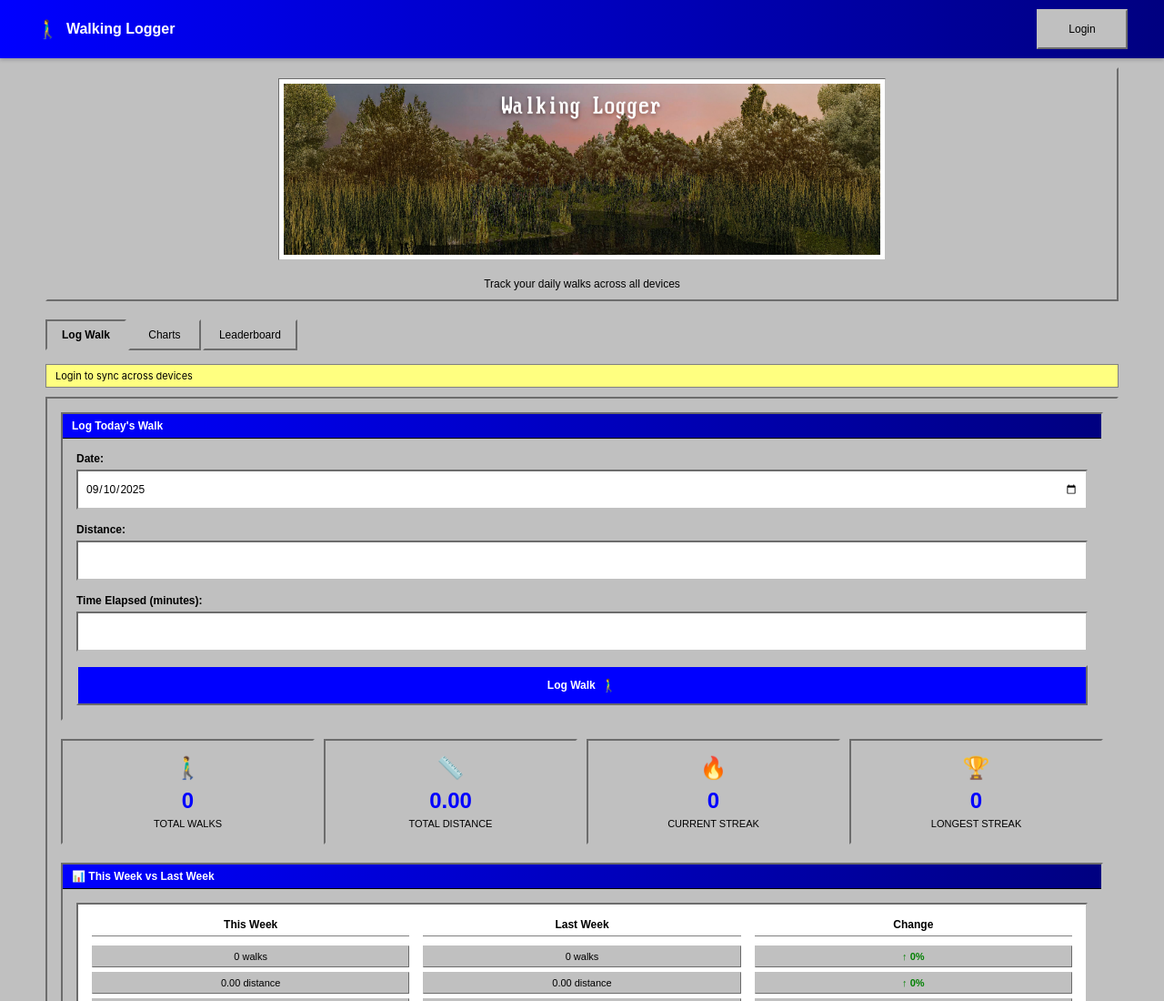
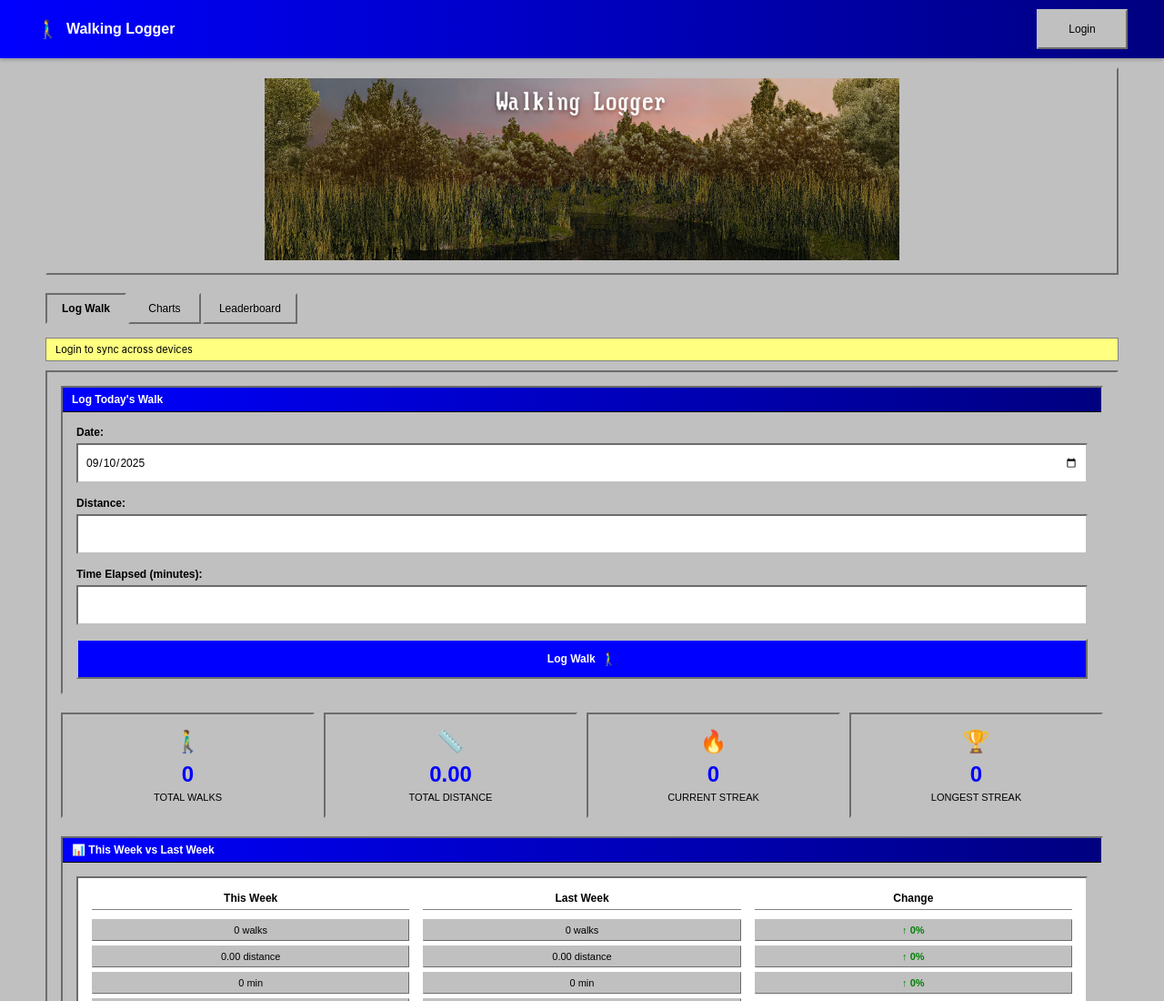
Before and after one commit to Daniel-Thornton/walking-logger, a plain HTML site: page docs/index.html in a window 1280 px wide. Shown: the top 1100 px of the page at 91% size. Drawn offline with nearby package versions, Linux system fonts and the light colour scheme.

Commit message:
Add files via upload

```diff
--- a/docs/app.js
+++ b/docs/app.js
@@ -282,7 +282,8 @@ function updateSyncStatus() {
         syncText.textContent = 'Working offline - will sync when online';
         syncStatus.className = 'sync-status';
     } else {
-        syncText.textContent = 'Synced across all devices';
+        const userEmail = currentUser && currentUser.email ? currentUser.email : 'user';
+        syncText.textContent = `Synced across all devices (${userEmail})`;
         syncStatus.className = 'sync-status online';
     }
 }
--- a/docs/index.html
+++ b/docs/index.html
@@ -29,7 +29,7 @@
     <div class="container">
         <header class="header">
             <img src="images/banner.jpg" alt="Walking Logger" class="banner-image">
-            <p class="subtitle">Track your daily walks across all devices</p>
+            <!--<p class="subtitle">Track your daily walks across all devices</p>-->
         </header>
 
         <!-- Tab Navigation -->
--- a/docs/styles.css
+++ b/docs/styles.css
@@ -70,10 +70,10 @@ body {
     max-width: 100%;
     height: auto;
     max-height: 200px;
-    margin-bottom: 10px;
-    border: 1px inset #c0c0c0;
+    margin-bottom: 0px;
+    border: 0px inset #c0c0c0;
     background: #fff;
-    padding: 5px;
+    padding: 0px;
 }
 
 .subtitle {
```
